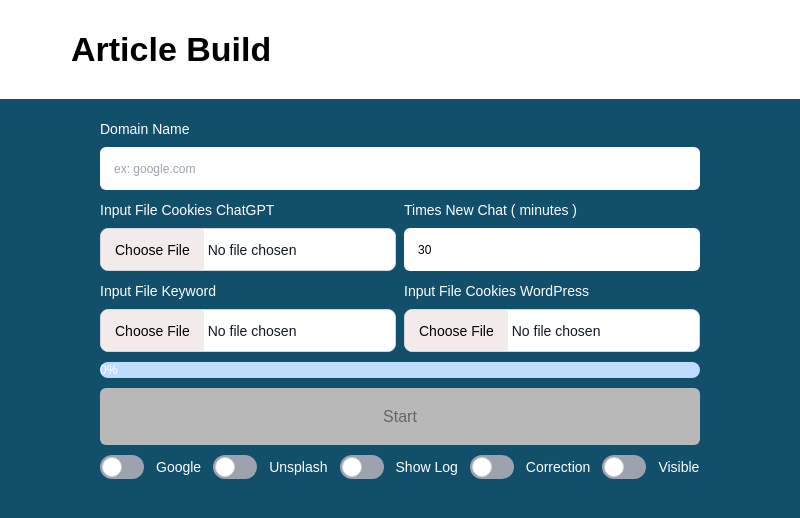
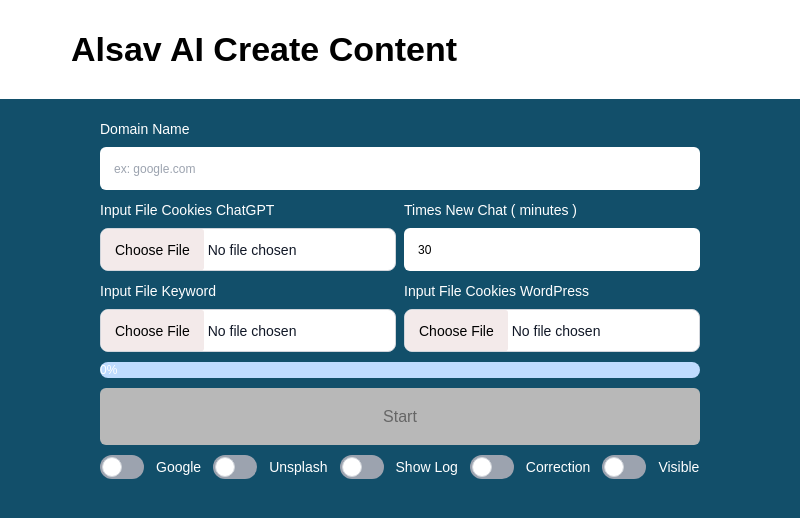
Before and after one commit to alsavdev/Alsav-AI-Create-Content, an Electron app: page src/index.html in a window 800 px wide. Drawn offline with Linux system fonts and the light colour scheme; no server answers.

```diff
--- a/src/index.html
+++ b/src/index.html
@@ -27,7 +27,7 @@
 
   <div class="maincontent">
     <div id="head" class="min-[300px]:ps-[31px] z-50 top-0 sticky sm:ps-[71px] h-[99px] bg-white ps-[71px] flex">
-      <p class="text-black text-[34px] font-bold my-auto">Article Build <span id="version"
+      <p class="text-black text-[34px] font-bold my-auto">Alsav AI Create Content <span id="version"
           class="text-black ml-3 text-sm"></span></p>
     </div>
     <d
```
Also changed, not shown: package.json (+8 -8 lines).
